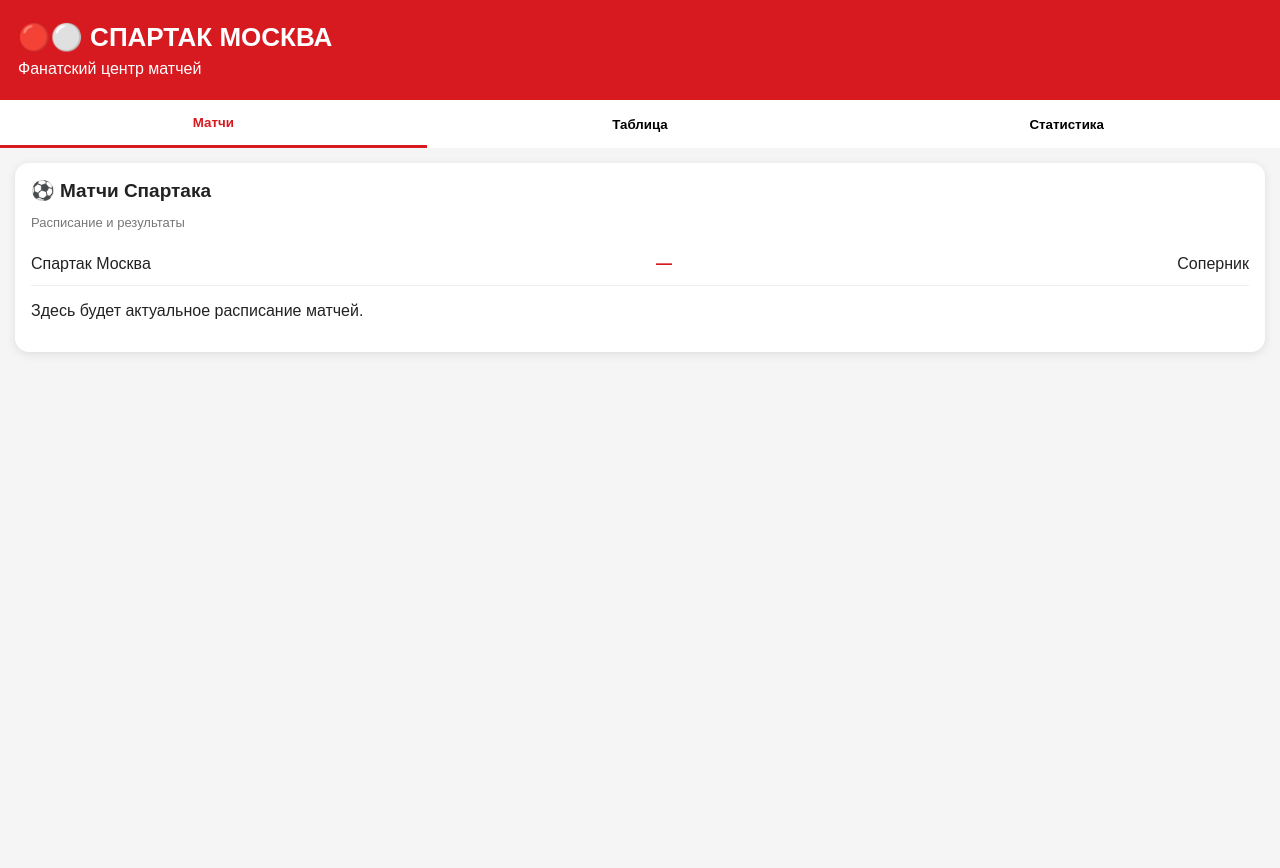
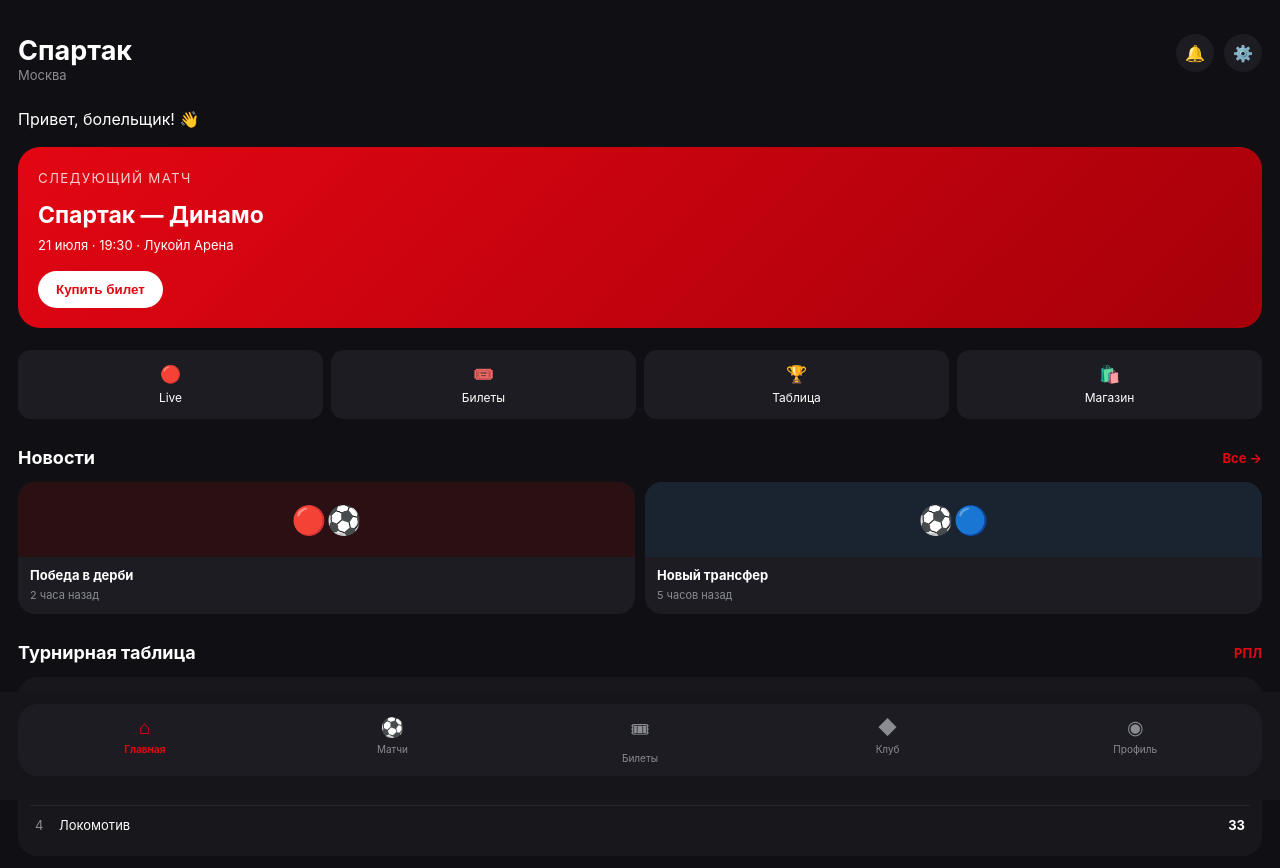
Before and after one commit to a-fridman/spartak-miniapp, a plain HTML site: page index.html in a window 1280 px wide. Before the commit the page ends 800 px from the top, so only its background shows below. Drawn offline with Linux system fonts and the light colour scheme.

Commit message:
Update index.html
Redesign Spartak Mini App homepage.

```diff
--- a/index.html
+++ b/index.html
@@ -1,68 +1,128 @@
+
 
 <!DOCTYPE html>
 <html lang="ru">
 <head>
 <meta charset="UTF-8">
-<meta name="viewport" content="width=device-width, initial-scale=1">
-<title>Спартак Москва</title>
+<meta name="viewport" content="width=device-width, initial-scale=1.0">
+<title>Спартак Football</title>
 <style>
 *{box-sizing:border-box}
-body{margin:0;background:#f5f5f5;color:#222;font-family:Arial,sans-serif}
-header{background:#d71920;color:white;padding:22px 18px}
-header h1{margin:0;font-size:26px}
-header p{margin:7px 0 0}
-nav{display:flex;background:#fff;overflow:auto}
-nav button{flex:1;padding:15px 6px;border:0;background:white;font-weight:bold}
-nav button.active{color:#d71920;border-bottom:3px solid #d71920}
-main{padding:15px}
-.card{background:white;border-radius:14px;padding:16px;margin-bottom:14px;box-shadow:0 2px 8px #ddd}
-h2{font-size:19px;margin:0 0 12px}
-.match{display:flex;justify-content:space-between;align-items:center;padding:12px 0;border-bottom:1px solid #eee}
-.red{color:#d71920;font-weight:bold}
-.small{color:#777;font-size:13px}
+body{
+ margin:0;background:#101014;color:#fff;
+ font-family:Inter,Arial,sans-serif;padding:22px 18px 100px;
+}
+.muted{color:#8b8b94}
+.header{display:flex;justify-content:space-between;align-items:center}
+h1{font-size:27px;margin:12px 0 0}
+.sub{font-size:13px;color:#8b8b94}
+.icons{display:flex;gap:10px}
+.circle{width:38px;height:38px;border-radius:50%;background:#1c1c22;display:grid;place-items:center}
+.greeting{margin:26px 0 18px;font-size:16px}
+.match{
+ background:linear-gradient(135deg,#e30613,#a5000a);
+ border-radius:22px;padding:20px;position:relative;overflow:hidden
+}
+.match small{letter-spacing:1.3px;opacity:.8}
+.match h2{font-size:23px;margin:14px 0 8px}
+.match p{font-size:13px;margin:0 0 18px}
+.ticket{
+ background:#fff;color:#e30613;border:0;border-radius:30px;
+ padding:11px 18px;font-weight:bold
+}
+.quick{display:grid;grid-template-columns:repeat(4,1fr);gap:8px;margin-top:22px}
+.quick div{background:#1c1c22;border-radius:13px;padding:14px 4px;text-align:center;font-size:12px}
+.quick span{display:block;margin-bottom:6px;font-size:17px}
+.section{margin-top:28px}
+.section-title{display:flex;justify-content:space-between;align-items:center}
+.section-title h3{font-size:18px;margin:0}
+.red{color:#e30613;font-size:13px;font-weight:bold}
+.news{display:grid;grid-template-columns:1fr 1fr;gap:10px;margin-top:14px}
+.news-card{background:#1c1c22;border-radius:17px;overflow:hidden}
+.news-image{height:75px;display:grid;place-items:center;font-size:28px}
+.news-card h4{font-size:13px;margin:10px 12px 5px}
+.news-card small{color:#8b8b94;margin:0 12px 12px;display:block;font-size:11px}
+.table{background:#17171c;border-radius:19px;margin-top:14px;padding:12px}
+.row{display:grid;grid-template-columns:24px 1fr 35px;align-items:center;padding:11px 5px;font-size:13px}
+.row:not(:last-child){border-bottom:1px solid #25252b}
+.pos{color:#8b8b94}
+.points{text-align:right;font-weight:bold}
+.highlight{color:#fff;font-weight:bold}
+.bottom{
+ position:fixed;bottom:0;left:0;right:0;background:#15151a;
+ padding:12px 18px 24px;z-index:10
+}
+.nav{background:#1c1c22;border-radius:20px;display:flex;justify-content:space-around;padding:12px 3px}
+.nav-item{text-align:center;color:#8b8b94;font-size:10px;min-width:45px}
+.nav-item div{font-size:19px;margin-bottom:4px}
+.active{color:#e30613;font-weight:bold}
 </style>
 </head>
 <body>
-<header>
-<h1>🔴⚪ СПАРТАК МОСКВА</h1>
-<p>Фанатский центр матчей</p>
+<header class="header">
+ <div>
+  <h1>Спартак</h1>
+  <div class="sub">Москва</div>
+ </div>
+ <div class="icons">
+  <div class="circle">🔔</div>
+  <div class="circle">⚙️</div>
+ </div>
 </header>
-<nav>
-<button class="active" onclick="show('matches',this)">Матчи</button>
-<button onclick="show('table',this)">Таблица</button>
-<button onclick="show('stats',this)">Статистика</button>
-</nav>
-<main id="content"></main>
-<script>
-const content=document.getElementById('content');
-function show(page,btn){
-document.querySelectorAll('nav button').forEach(b=>b.classList.remove('active'));
-btn.classList.add('active');
-if(page==='matches'){
-content.innerHTML=`
-<div class="card">
-<h2>⚽ Матчи Спартака</h2>
-<p class="small">Расписание и результаты</p>
-<div class="match"><div>Спартак Москва</div><div class="red">—</div><div>Соперник</div></div>
-<p>Здесь будет актуальное расписание матчей.</p>
-</div>`;
-}
-if(page==='table'){
-content.innerHTML=`
-<div class="card">
-<h2>🏆 Турнирная таблица</h2>
-<p>Текущая таблица РПЛ появится здесь.</p>
-</div>`;
-}
-if(page==='stats'){
-content.innerHTML=`
-<div class="card">
-<h2>📊 Статистика</h2>
-<p>Статистика команды появится здесь.</p>
-</div>`;
-}
-}
-show('matches',document.querySelector('nav button'));
-</script>
+
+<div class="greeting">Привет, болельщик! 👋</div>
+
+<section class="match">
+ <small>СЛЕДУЮЩИЙ МАТЧ</small>
+ <h2>Спартак — Динамо</h2>
+ <p>21 июля · 19:30 · Лукойл Арена</p>
+ <button class="ticket">Купить билет</button>
+</section>
+
+<div class="quick">
+ <div><span>🔴</span>Live</div>
+ <div><span>🎟️</span>Билеты</div>
+ <div><span>🏆</span>Таблица</div>
+ <div><span>🛍️</span>Магазин</div>
+</div>
+
+<section class="section">
+ <div class="section-title">
+  <h3>Новости</h3>
+  <span class="red">Все →</span>
+ </div>
+ <div class="news">
+  <article class="news-card">
+   <div class="news-image" style="background:#2a1012">🔴⚽</div>
+   <h4>Победа в дерби</h4>
+   <small>2 часа назад</small>
+  </article>
+  <article class="news-card">
+   <div class="news-image" style="background:#1a2430">⚽🔵</div>
+   <h4>Новый трансфер</h4>
+   <small>5 часов назад</small>
+  </article>
+ </div>
+</section>
+
+<section class="section">
+ <div class="section-title"><h3>Турнирная таблица</h3><span class="red">РПЛ</span></div>
+ <div class="table">
+  <div class="row"><span class="pos">1</span><span class="highlight">Спартак</span><span class="points">42</span></div>
+  <div class="row"><span class="pos">2</span><span>Зенит</span><span class="points">39</span></div>
+  <div class="row"><span class="pos">3</span><span>Динамо</span><span class="points">35</span></div>
+  <div class="row"><span class="pos">4</span><span>Локомотив</span><span class="points">33</span></div>
+ </div>
+</section>
+
+<div class="bottom">
+ <div class="nav">
+  <div class="nav-item active"><div>⌂</div>Главная</div>
+  <div class="nav-item"><div>⚽</div>Матчи</div>
+  <div class="nav-item"><div>🎟</div>Билеты</div>
+  <div class="nav-item"><div>◆</div>Клуб</div>
+  <div class="nav-item"><div>◉</div>Профиль</div>
+ </div>
+</div>
 </body>
 </html>
```
